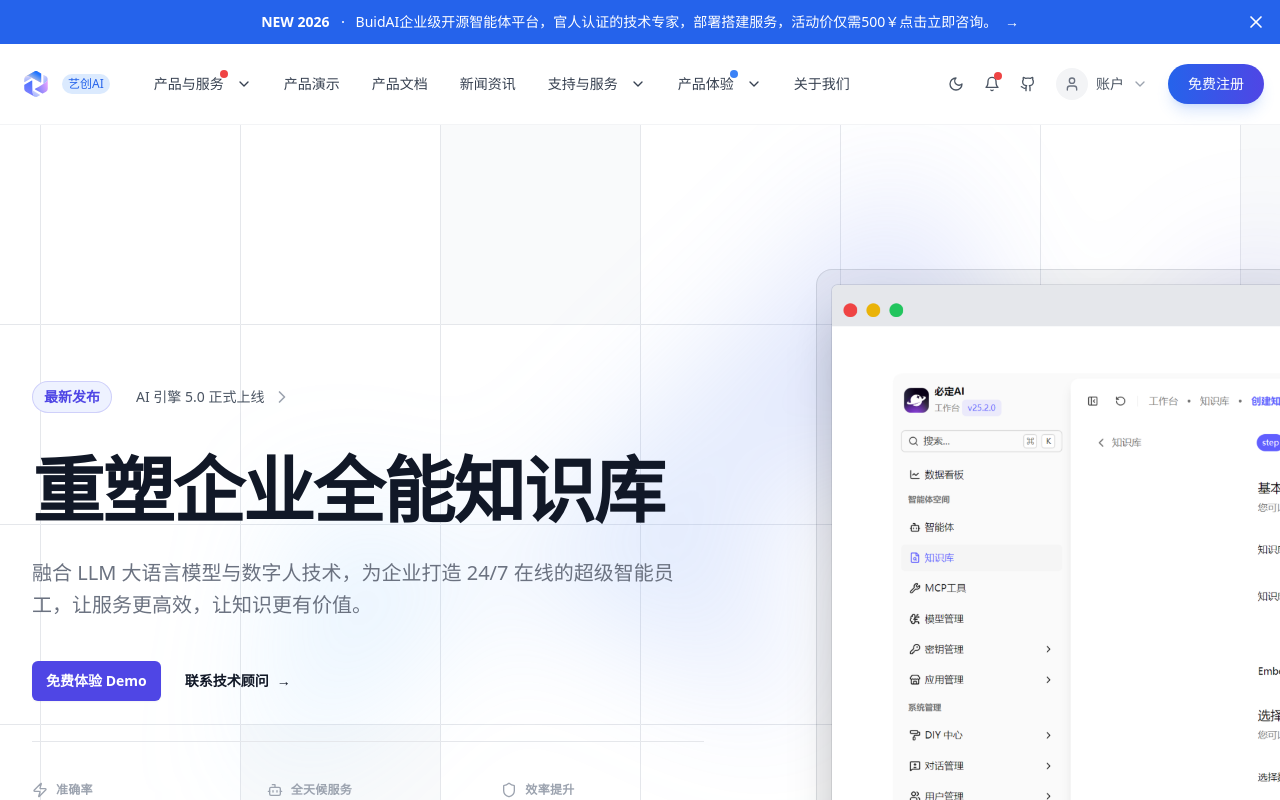
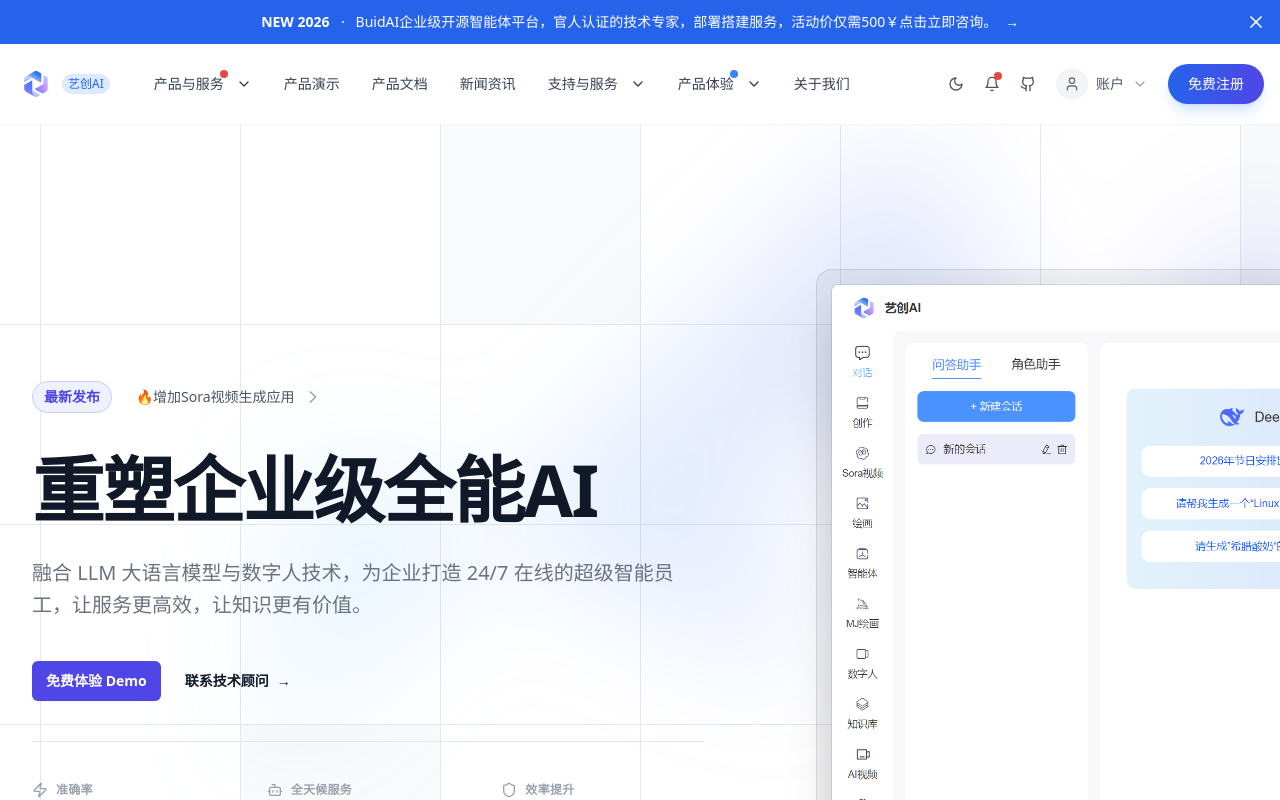
Before and after one commit to gzyxds/www.urlnet.cn, a React (Vite) app: page /products/ai in a window 1280 px wide. Shown: the top 800 px of the page. Built offline with nearby package versions, Linux system fonts and the light colour scheme.

Commit message:
feat(products): 增加Sora视频生成应用并更新企业AI描述
- 将页面中对应文本由“AI 引擎 5.0 正式上线”改为“🔥增加Sora视频生成应用”
- 更新主标题，从“重塑企业全能知识库”更改为“重塑企业级全能AI”

```diff
--- a/src/app/products/ai/page.tsx
+++ b/src/app/products/ai/page.tsx
@@ -532,14 +532,14 @@
                   最新发布
                 </span>
                 <span className="inline-flex items-center space-x-2 text-sm/6 font-medium text-gray-600">
-                  <span>AI 引擎 5.0 正式上线</span>
+                  <span>🔥增加Sora视频生成应用</span>
                   <ChevronRight className="size-5 text-gray-400" />
                 </span>
               </div>
             </div>
 
             <h1 className="mt-10 text-5xl font-semibold tracking-tight text-pretty text-gray-900 sm:text-7xl">
-              重塑企业全能知识库
+              重塑企业级全能AI
             </h1>
             <p className="mt-8 text-lg font-medium text-pretty text-gray-500 sm:text-xl/8">
               融合 LLM
```
Also changed, not shown: public/images/scenarios/aizsk.png.
